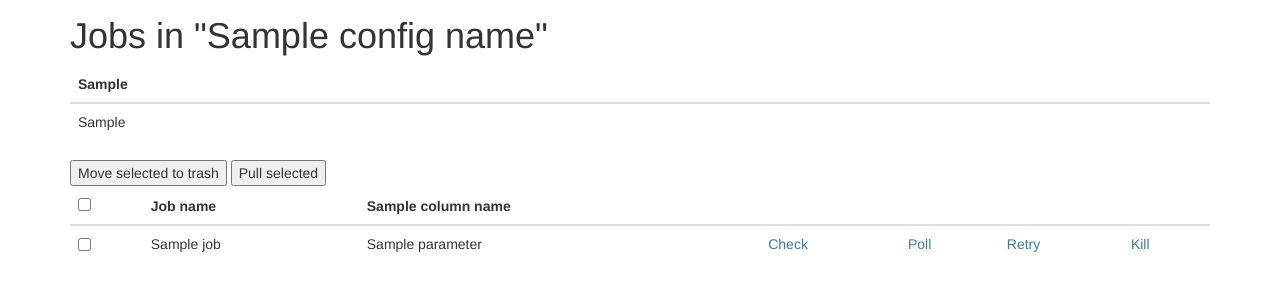
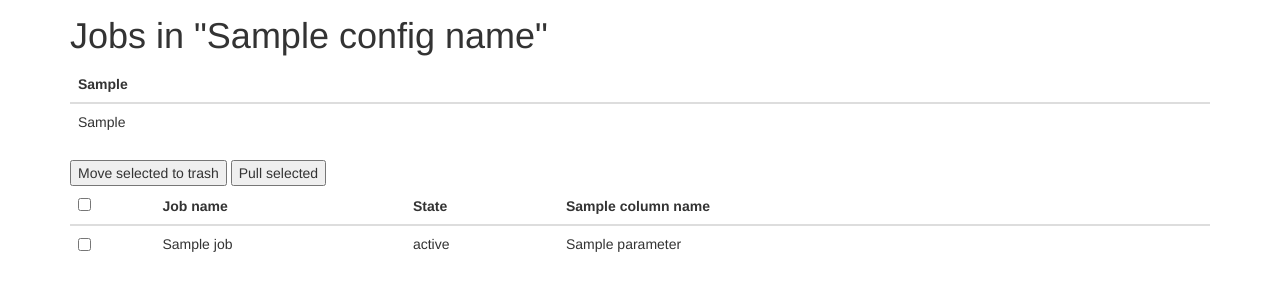
Before and after one commit to broadinstitute/phlock, a Python web app: template templates/job-dashboard.html in a window 1280 px wide. Shown: the part 196-496 px from the top of the page. Run offline with Jinja, Linux system fonts and the light colour scheme; the template is opened without the code that fills it: most values are stand-ins (such as "Sample title", 1, 10 or a date in 2020); some libraries are stand-ins or nearby versions.

Commit message:
Changes to get status back into the job dashboard

```diff
--- a/templates/job-dashboard.html
+++ b/templates/job-dashboard.html
@@ -82,6 +82,9 @@
             <th>
                 Job name
             </th>
+            <th>
+                State
+            </th>
             {% for c in column_names %}
                 <th>
                     {{ c }}
@@ -106,23 +109,14 @@
                 <td>
                     {{ j.name }}
                 </td>
+                <td>
+                    {{ j.status }}
+                </td>
                 {% for c in column_names %}
                     <td>
                         {{ j.parameters[c] }}
                     </td>
                 {% endfor %}
-                <td>
-                    <a href="/check-job?job={{ j.job_name }}">Check</a>
-                </td>
-                <td>
-                    <a href="/poll-job?job={{ j.job_name }}">Poll</a>
-                </td>
-                <td>
-                    <a href="/retry-job?job={{ j.job_name }}">Retry</a>
-                </td>
-                <td>
-                    <a href="/kill-job?job={{ j.job_name }}">Kill</a>
-                </td>
             </tr>
         {% endfor %}
         </tbody>
```
Also changed, not shown: adhoc.py (+8 -5 lines).
